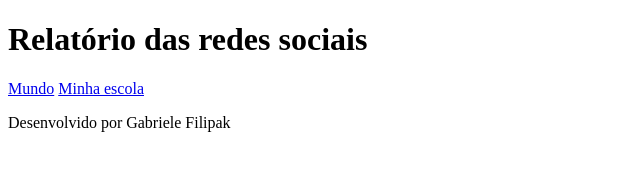
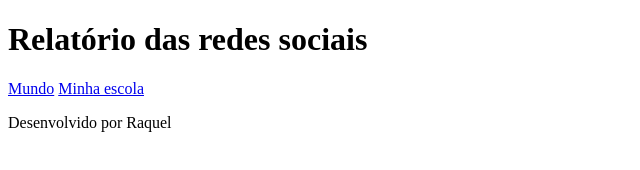
Before and after one commit to ellenlimaraquel/Projeto-4, a plain HTML site: page index.html in a window 1280 px wide. Shown: the full height of the page, 0-640 px from the left. Drawn offline with Linux system fonts and the light colour scheme.

Commit message:
Update index.html

```diff
--- a/index.html
+++ b/index.html
@@ -19,7 +19,7 @@
         </section>
     </main>
     <footer>
-        <p>Desenvolvido por Gabriele Filipak</p>
+        <p>Desenvolvido por Raquel</p>
     </footer>
 
 </body>
```
